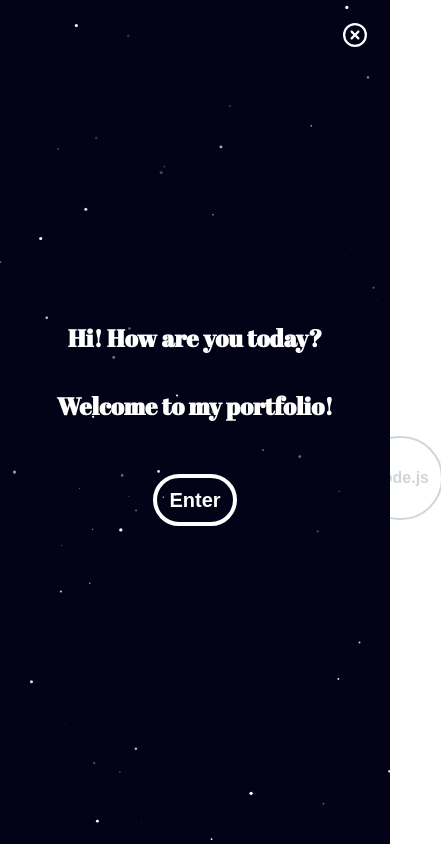
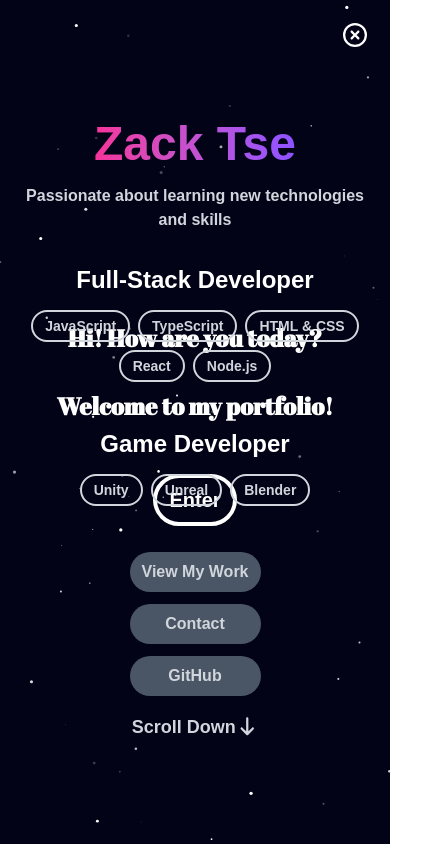
Before and after one commit to Zack0079/portfolio, a Next.js app: page / in a window 390 px wide. Shown: the top 844 px of the page, 441 px wide, since content can reach past the window. Built offline with nearby package versions, Linux system fonts and the light colour scheme.

Commit message:
Updated Hero.js reponsive and fix the bug that scroll down text & icon_bk that may double section height

```diff
--- a/src/components/Hero.js
+++ b/src/components/Hero.js
@@ -25,52 +25,50 @@ export default function Hero() {
   }, []);
 
   return (
-    <section id="hero" className="bg-gray-900 text-white h-screen">
+    <section id="hero" className="relative bg-gray-900 text-white min-h-dvh w-screen flex flex-col px-4 sm:px-6 md:px-8 pt-12 lg:pt-0">
 
 
-      <div className=" flex flex-col items-center justify-center w-full h-full mx-auto text-center">
-        <h1 className="text-8xl font-bold mb-4 bg-gradient-to-r from-pink-500 to-violet-500 bg-clip-text text-5xl font-extrabold text-transparent ">Zack Tse</h1>
-        {/* <p className="text-lg mb-8 ">I am Full-Stack Developer and DevOps. Have 5 yaers of experience.<br/>
+      <div id="hero-content" className="relative z-10 flex-1 flex flex-col justify-center items-center text-center">
+        <div className="flex flex-col justify-center items-center">
+          <h1 className="text-5xl sm:text-6xl md:text-7xl lg:text-8xl font-bold mb-4 bg-gradient-to-r from-pink-500 to-violet-500 bg-clip-text font-extrabold text-transparent">Zack Tse</h1>
+          <p className="text-base sm:text-lg text-gray-300">
+            {/* I am Full-Stack Developer and DevOps. Have 5 yaers of experience.<br/>
             I have developed different applications software with different tectnologies.<br/>
             Also, I love learn new technologies and skills and share with others.<br/>
-            Please feel free to reach me. </p> */}
-        <p className="text-lg text-gray-300">
+            Please feel free to reach me.*/}
 
             Passionate about learning new technologies and skills<br />
           </p>
 
-        <div className="mt-8">
-          <h2 className="text-3xl font-bold mb-4">Full-Stack Developer</h2>
-          <div className="text-gray-300 flex flex-row justify-center space-x-4 mb-4">
+          <div className="mt-8 w-full">
+            <h2 className="text-2xl sm:text-3xl font-bold mb-4">Full-Stack Developer</h2>
+            <div className="text-gray-300 flex flex-row flex-wrap justify-center gap-3 mb-4">
               {
                 full_stack_tech && (
                   full_stack_tech.map((tech, index) => (
-                  <button key={index} className="md:text-xl md:font-bold rounded-full outline-2 px-3 py-1  hover:text-white">{tech}</button>
+                    <button key={index} className="text-sm sm:text-base md:text-xl md:font-bold rounded-full outline-2 px-3 py-1  hover:text-white">{tech}</button>
                   ))
                 )}
             </div>
           </div>
 
 
-        <div className="mt-8">
-          <h2 className="text-3xl font-bold mb-4">Game Developer</h2>
-          <div className="text-gray-300 flex flex-row justify-center space-x-4 mb-4">
+          <div className="mt-8 w-full">
+            <h2 className="text-2xl sm:text-3xl font-bold mb-4">Game Developer</h2>
+            <div className="text-gray-300 flex flex-row flex-wrap justify-center gap-3 mb-4">
               {
                 game_dev_tech && (
                   game_dev_tech.map((tech, index) => (
-                  <button key={index} className="md:text-xl md:font-bold rounded-full outline-2 px-3 py-1">{tech}</button>
+                    <button key={index} className="text-sm sm:text-base md:text-xl md:font-bold rounded-full outline-2 px-3 py-1">{tech}</button>
                   ))
                 )}
             </div>
           </div>
 
-
-        <div className="md:text-xl  text-gray-100 mt-8 flex flex-row justify-center space-x-4 mb-4">
+          <div className="text-base md:text-xl text-gray-100 mt-8 flex flex-col md:flex-row flex-wrap justify-center gap-3 mb-4">
             <a href="#projects" className="rounded-full bg-gray-600 px-3 py-2 text-gray-300  hover:text-white">
               <span>View My Work</span>
             </a>
-
-
 
             <a href="#contact" className="rounded-full bg-gray-600 px-3 py-2 text-gray-300  hover:text-white">
               <span>Contact</span>
@@ -80,25 +78,21 @@ export default function Hero() {
               <span>GitHub</span>
             </a>
           </div>
+        </div>
 
-        <div className="absolute text-gray-300 bottom-10 flex flex-col text-xl items-center animate-bounce">
+
+        <div className="relative z-10 w-full text-center items-center animate-bounce text-gray-300 py-4 lg:py-8 text-lg sm:text-xl">
           <span className="text-gray-300 bottom-0">Scroll Down</span>
           <FontAwesomeIcon icon={faArrowDown} />
         </div>
 
       </div>
 
-      <div id="icon_bk" className="z-0 top-0 left-0 w-dvh h-dvh hidden xl:block">
+      <div id="icon_bk" className="absolute inset-0 z-0 w-full h-full hidden xl:block">
         {icon_bk.map((icon, index) => (
           <img key={index} src={`/assets/icons/${icon}.png`} alt="background icon" className={`absolute float-bob ${icon_pos[index]} size-15`} />
         ))}
       </div>
-      {/* <a
-          href="#contact"
-          className="bg-blue-500 hover:bg-blue-700 text-white font-bold py-2 px-4 rounded"
-        >
-          Contact Me
-        </a> */}
     </section>
   );
 }
```
Lines whose indentation alone changed are shown as unchanged.
